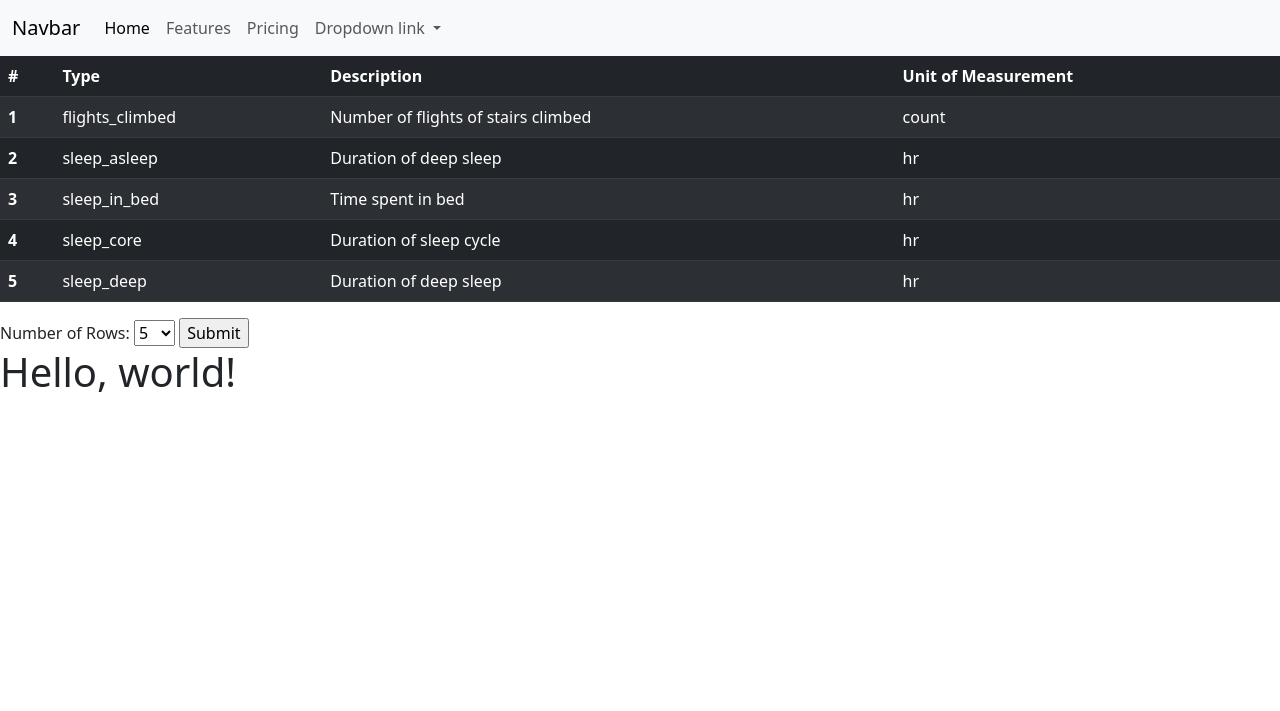
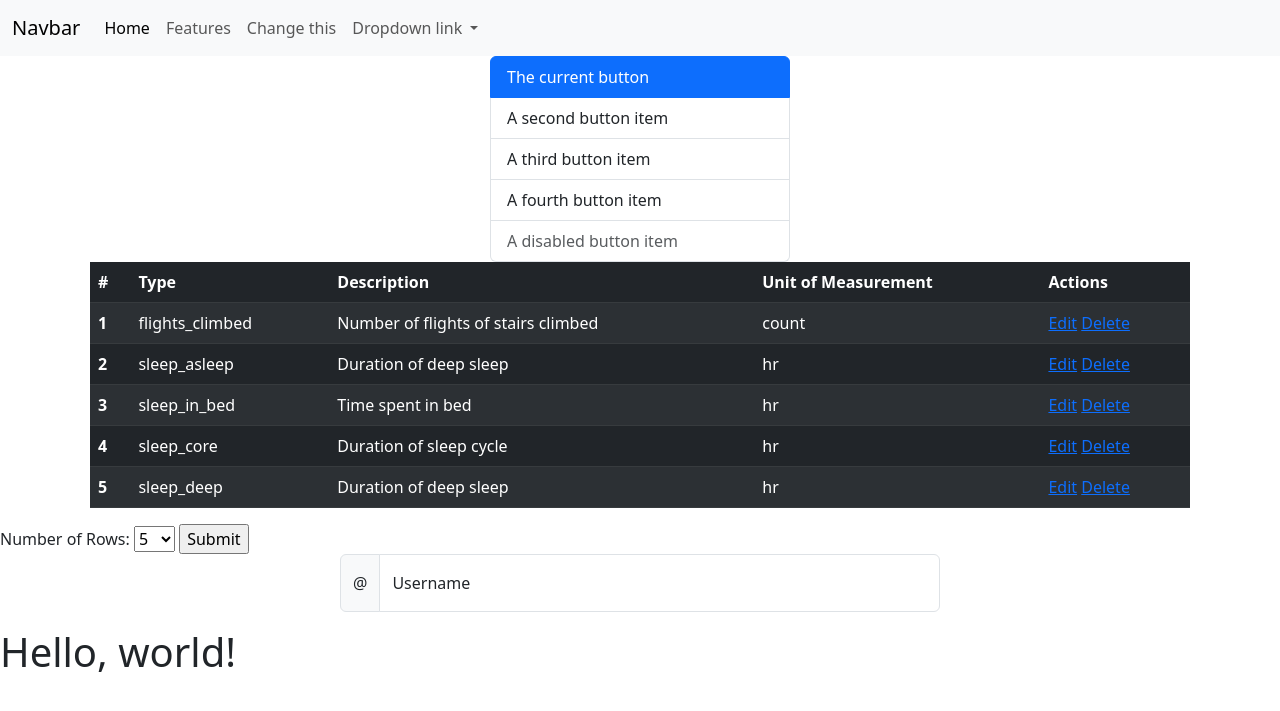
Before and after one commit to jacobshaw42/DSCI-D532-Group-13, a Flask app: page /home in a window 1280 px wide. Shown: the top 711 px of the page. Run offline with Flask 3, Linux system fonts and the light colour scheme; data comes from the database, SQL or seed files in the repository.

Commit message:
resized table and some comments

```diff
--- a/templates/home.html
+++ b/templates/home.html
@@ -1,17 +1,21 @@
 <!doctype html>
 <html lang="en">
+
 <head>
   <meta charset="utf-8">
   <meta name="viewport" content="width=device-width, initial-scale=1">
   <title>Bootstrap demo</title>
-    <link href="https://cdn.jsdelivr.net/npm/bootstrap@5.3.0/dist/css/bootstrap.min.css" rel="stylesheet" integrity="sha384-9ndCyUaIbzAi2FUVXJi0CjmCapSmO7SnpJef0486qhLnuZ2cdeRhO02iuK6FUUVM" crossorigin="anonymous">
+  <link href="https://cdn.jsdelivr.net/npm/bootstrap@5.3.0/dist/css/bootstrap.min.css" rel="stylesheet"
+    integrity="sha384-9ndCyUaIbzAi2FUVXJi0CjmCapSmO7SnpJef0486qhLnuZ2cdeRhO02iuK6FUUVM" crossorigin="anonymous">
 </head>
+
 <body>
   <!-- top navigation bar -->
   <nav class="navbar navbar-expand-lg bg-body-tertiary">
     <div class="container-fluid">
       <a class="navbar-brand" href="#">Navbar</a>
-          <button class="navbar-toggler" type="button" data-bs-toggle="collapse" data-bs-target="#navbarNavDropdown" aria-controls="navbarNavDropdown" aria-expanded="false" aria-label="Toggle navigation">
+      <button class="navbar-toggler" type="button" data-bs-toggle="collapse" data-bs-target="#navbarNavDropdown"
+        aria-controls="navbarNavDropdown" aria-expanded="false" aria-label="Toggle navigation">
         <span class="navbar-toggler-icon"></span>
       </button>
       <div class="collapse navbar-collapse" id="navbarNavDropdown">
@@ -23,7 +27,7 @@
             <a class="nav-link" href="#">Features</a>
           </li>
           <li class="nav-item">
-                <a class="nav-link" href="#">Pricing</a>
+            <a class="nav-link" href="#">Change this</a>
           </li>
           <li class="nav-item dropdown">
             <a class="nav-link dropdown-toggle" href="#" role="button" data-bs-toggle="dropdown" aria-expanded="false">
@@ -40,11 +44,29 @@
     </div>
   </nav>
 
+  <!-- create button menu -->
+  <div class="list-group-container">
+  <div class="list-group">
+    <button type="button" class="list-group-item list-group-item-action active" aria-current="true">
+      The current button
+    </button>
+    <button type="button" class="list-group-item list-group-item-action">A second button item</button>
+    <button type="button" class="list-group-item list-group-item-action">A third button item</button>
+    <button type="button" class="list-group-item list-group-item-action">A fourth button item</button>
+    <button type="button" class="list-group-item list-group-item-action" disabled>A disabled button item</button>
+  </div>
+  </div>
 
-
-
+<!-- change button menue size -->
+  <style>
+    .list-group-container {
+      max-width: 300px; /* Adjust the width as needed */
+      margin: 0 auto; /* Center the list group horizontally */
+    }
+  </style>
 
 <!-- create table -->
+<div class="table-container">
   <table class="table table-dark table-striped">
     <thead>
       <tr>
@@ -52,6 +74,7 @@
         <th scope="col">Type</th>
         <th scope="col">Description</th>
         <th scope="col">Unit of Measurement</th>
+        <th scope="col">Actions</th>
       </tr>
     </thead>
     <tbody>
@@ -61,26 +84,58 @@
         <td>{{ row['type'] }}</td>
         <td>{{ row['desc'] }}</td>
         <td>{{ row['unit_of_measurement'] }}</td>
+        <td>
+          <a href="/edit/{{ row['id'] }}">Edit</a>
+          <a href="/delete/{{ row['id'] }}">Delete</a>
+        </td>
       </tr>
       {% endfor %}
     </tbody>
   </table>
+</div>
 
-      <!-- view rows -->
+<!-- change table size  -->
+  <style>
+    .table-container {
+      max-width: 1100px; /* Adjust the width as needed */
+      margin: 0 auto; /* Center the table horizontally */
+    }
+  </style>
+
+  <!-- view amount of rows -->
   <form method="GET" action="/home">
     <label for="num_rows">Number of Rows:</label>
     <select name="num_rows" id="num_rows">
-          <option value="5">5</option>
-          <option value="10">10</option>
-          <option value="20">20</option>
+      <option value="5" {% if num_rows == 5 %}selected{% endif %}>5</option>
+      <option value="10" {% if num_rows == 10 %}selected{% endif %}>10</option>
+      <option value="20" {% if num_rows == 20 %}selected{% endif %}>20</option>
     </select>
     <input type="submit" value="Submit">
   </form>
 
+  <!-- create input box -->
+  <div class="input-group-container">
+    <div class="input-group mb-3">
+      <span class="input-group-text">@</span>
+      <div class="form-floating">
+        <input type="text" class="form-control" id="floatingInputGroup1" placeholder="Username">
+        <label for="floatingInputGroup1">Username</label>
+      </div>
+    </div>
+  </div>
 
+  <!-- change input box size -->
+  <style>
+    .input-group-container {
+      max-width: 600px; /* Adjust the width as needed */
+      margin: 0 auto; /* Center the input group horizontally */
+    }
+  </style>
 
   <h1>Hello, world!</h1>
-    <script src="https://cdn.jsdelivr.net/npm/bootstrap@5.3.0/dist/js/bootstrap.bundle.min.js" integrity="sha384-geWF76RCwLtnZ8qwWowPQNguL3RmwHVBC9FhGdlKrxdiJJigb/j/68SIy3Te4Bkz" crossorigin="anonymous"></script>
+  <script src="https://cdn.jsdelivr.net/npm/bootstrap@5.3.0/dist/js/bootstrap.bundle.min.js"
+    integrity="sha384-geWF76RCwLtnZ8qwWowPQNguL3RmwHVBC9FhGdlKrxdiJJigb/j/68SIy3Te4Bkz"
+    crossorigin="anonymous"></script>
 
 
 
```
Lines whose indentation alone changed are shown as unchanged.
